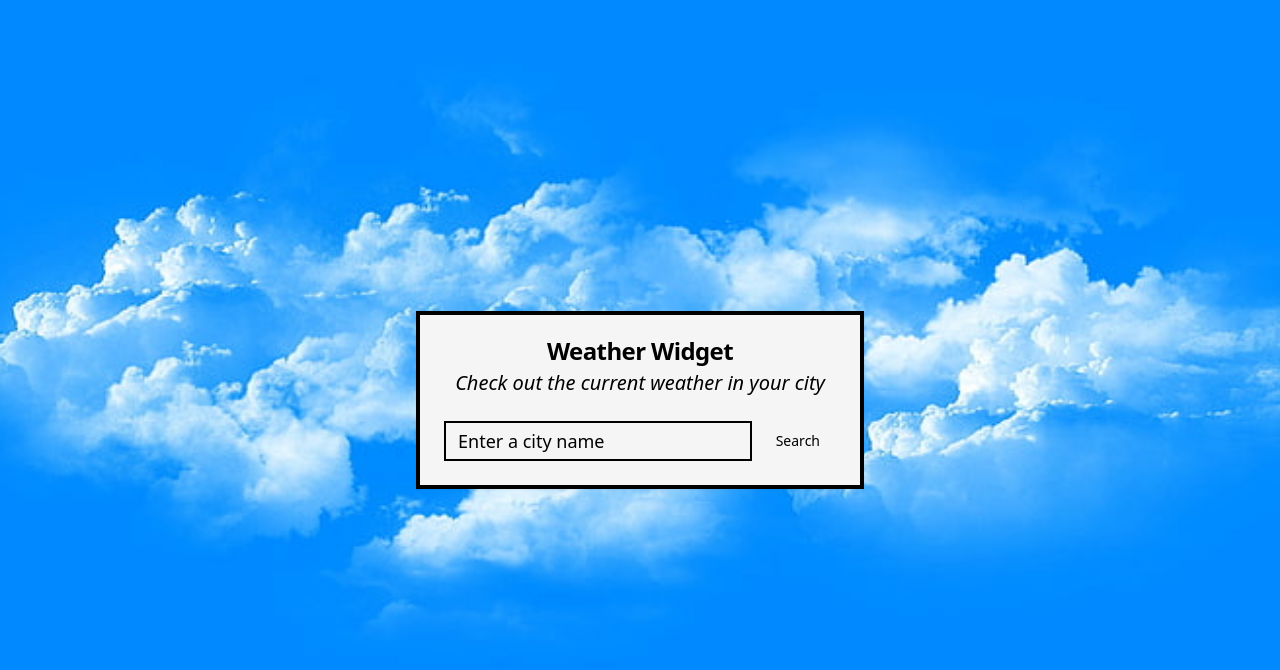
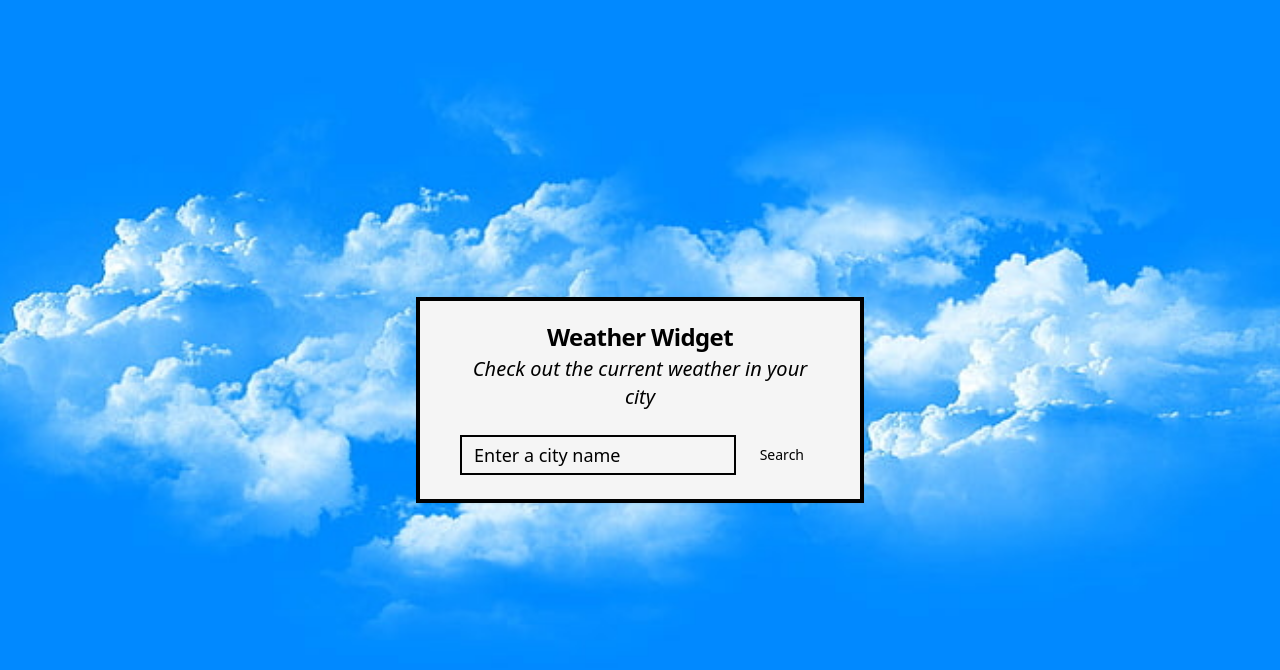
Before and after one commit to kristinasamuel/02-Weather-widget, a Next.js app: page / in a window 1280 px wide. Shown: the top 670 px of the page. Built offline with nearby package versions, Linux system fonts and the light colour scheme.

Commit message:
weather widget

```diff
--- a/src/components/weather_widget.tsx
+++ b/src/components/weather_widget.tsx
@@ -116,7 +116,7 @@ export default function WeatherWidgets() {
   //  return the card with specific color ,size and text
   return (
 <div className="flex justify-center items-center h-screen">
-<Card className="md:w-full md:max-w-md mx-auto text-center border-4 bg-neutral-100 border-black">
+<Card className="md:w-full md:max-w-md mx-auto px-4 w-full text-center border-4 bg-neutral-100 border-black">
         <CardHeader>
           <CardTitle >Weather Widget </CardTitle>
           <CardDescription
```
